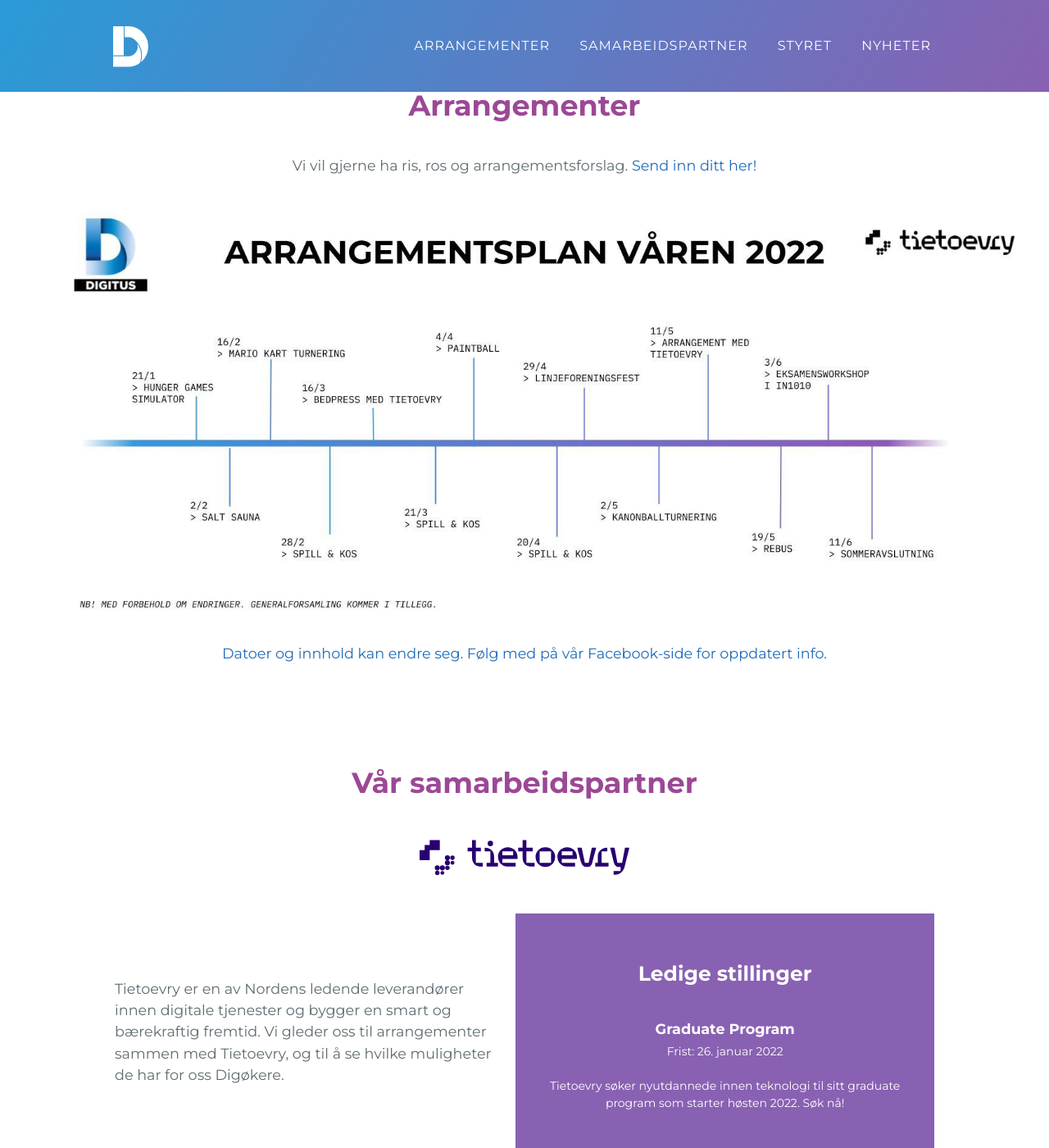
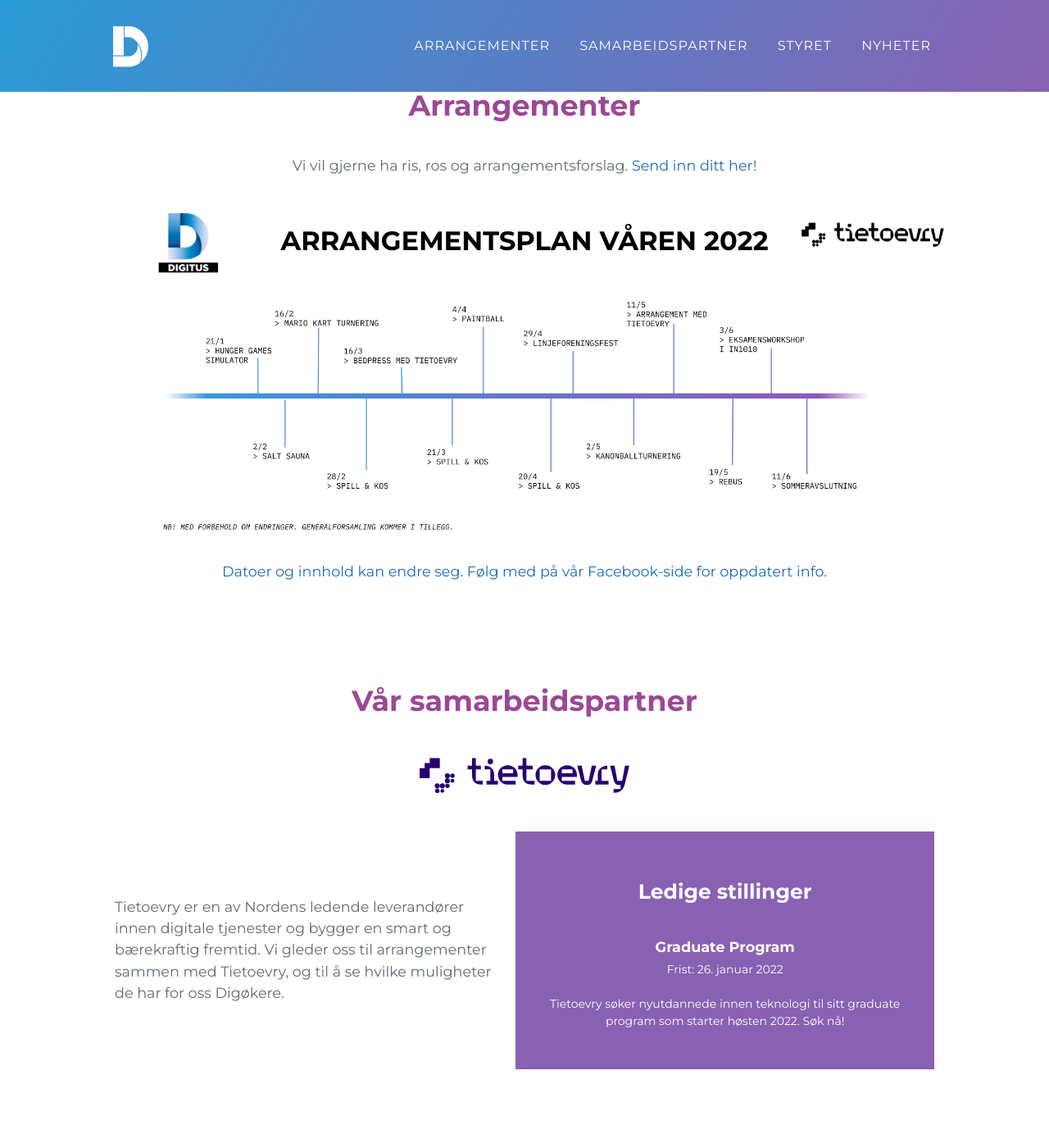
Before and after one commit to digitus-uio/digitus-uio.github.io, a Jekyll site: the page built from index.md, in a window 1280 px wide and 1400 px high, scrolled down 728 px. Shown: the whole window at 82% size. Built offline with Jekyll 4.4.1, drawn with Linux system fonts in a browser that asks for light colours.

Commit message:
Replace .jpg with .png arrplan. Fix width of arrplan (#9)

```diff
--- a/_config.yml
+++ b/_config.yml
@@ -26,7 +26,7 @@
 ]
 
 events_desc: "Vi vil gjerne ha ris, ros og arrangementsforslag. <a href='https://forms.gle/Mttzz249kaA8imkS9' target='_blank'>Send inn ditt her!</a>"
-events: "assets/pictures/arrplan.jpg"
+events: "assets/pictures/arrplan.png"
 
 press: [
   {
--- a/_layouts/default.html
+++ b/_layouts/default.html
@@ -58,7 +58,7 @@
       <div id="calendar" class="section calendar">
         <h2>Arrangementer</h2>
         <p>{{ site.events_desc }}</p>
-        <img src="{{ site.events }}" alt="event plan"/>
+        <img src="{{ site.events }}" alt="event plan" id="eventPlan"/>
         <p><a href="https://www.facebook.com/digitusuio/" target="_blank" >Datoer og innhold kan endre seg. Følg med på vår Facebook-side for oppdatert info.</a></p>
       </div>
       <span id="sponsor-span"></span>
@@ -152,7 +152,6 @@
           }
           i++;
         });
-
       });
 
       callAjax('https://us-central1-ifi-tracking.cloudfunctions.net/function-1', function(data) {
--- a/_sass/jekyll-theme-cayman.scss
+++ b/_sass/jekyll-theme-cayman.scss
@@ -373,3 +373,7 @@
 .site-footer-credits {
   color: $blockquote-text-color;
 }
+
+#eventPlan {
+  width: 100%;
+}
```
Also changed, not shown: assets/pictures/arrplan.jpg (deleted), assets/pictures/arrplan.png (added).
